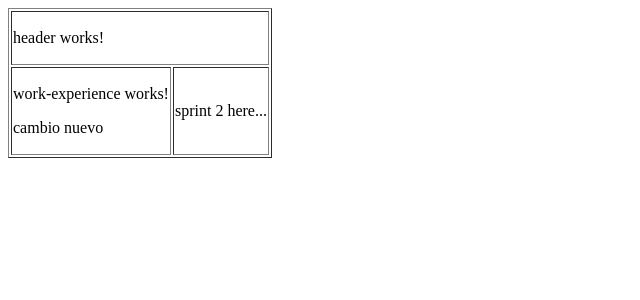
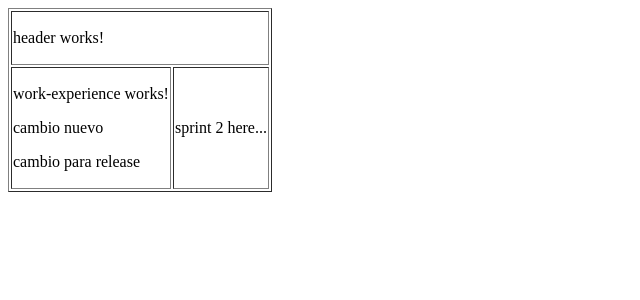
Before and after one commit to NataliaLM-26/NataliaLM-26.github.io, an Angular app: page / in a window 1280 px wide. Shown: the top 300 px of the page, without its empty margins (0-640 px from the left). Built offline with nearby package versions, Linux system fonts and the light colour scheme.

Commit message:
create release branch

```diff
--- a/src/app/work-experience/work-experience.component.html
+++ b/src/app/work-experience/work-experience.component.html
@@ -1,2 +1,3 @@
 <p>work-experience works!</p>
 <p>cambio nuevo</p>
+<p>cambio para release</p>
```
